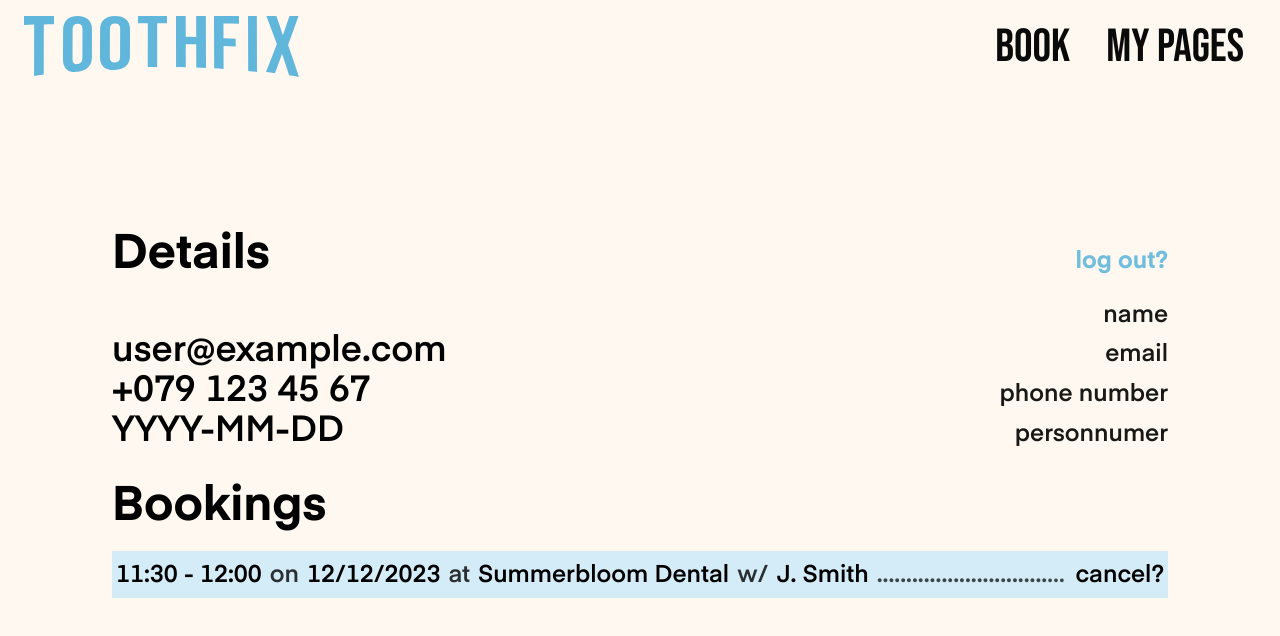
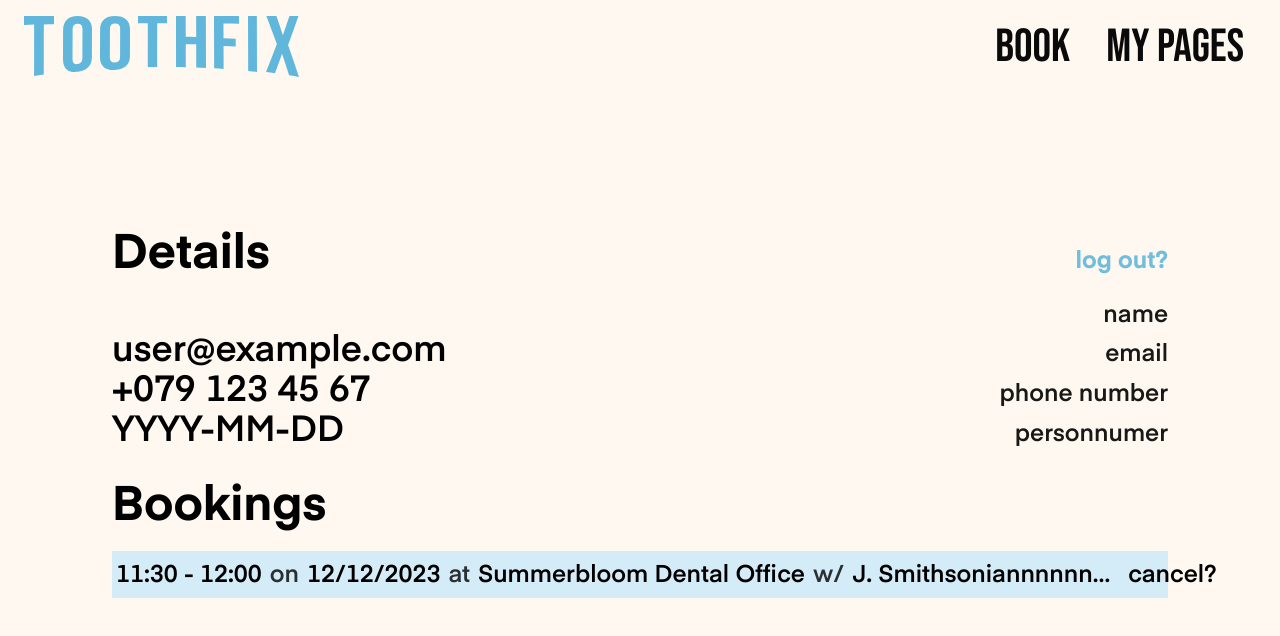
Before and after one commit to Flam30/Toothfix-Patient-Interface, a Next.js app in the folder patient-interface/: page /profile in a window 1280 px wide. Shown: the top 636 px of the page. Built offline with nearby package versions, Linux system fonts and the light colour scheme; no server answers; the database is empty; sample sign-in values are in the browser's storage; a web font is replaced by a local one.

Commit message:
#15 Improve booking display with truncating

```diff
--- a/patient-interface/src/app/profile/page.tsx
+++ b/patient-interface/src/app/profile/page.tsx
@@ -49,16 +49,20 @@ export default function Profile() {
           <div className="flex flex-row flex-nowrap items-center justify-between px-1 w-full h-[47px] bg-[#d4ecf7] font-eina font-semibold text:xl lg:text-2xl">
             <div className="flex flex-row flex-nowrap shrink-0">
               {"11:30 - 12:00"}
-              <span className="mx-2 opacity-80">on</span>
+              <span className="mx-1 lg:mx-2 opacity-80">on</span>
               {"12/12/2023"}
-              <span className="mx-2 opacity-80">at</span>
-              {"Summerbloom Dental"}
-              <span className="mx-2 opacity-80">w/</span>
-              {"J. Smith"}
+              <span className="mx-1 lg:mx-2 opacity-80">at</span>
+              <p className="truncate text-ellipsis max-w-[210px] lg:max-w-[340px]">
+                {"Summerbloom Dental Office"}
+              </p>
+              <span className="mx-1 lg:mx-2 opacity-80">w/</span>
+              <p className="truncate text-ellipsis max-w-[113px] lg:max-w-[260px]">
+                {"J. Smithsoniannnnnnnnnnnn"}
+              </p>
             </div>
-            <div className="font-eina font-semibold mx-2 opacity-70 truncate">
+            <div className="mx-1 lg:mx-2 font-eina font-semibold opacity-70 truncate">
               {
-                "........................................................................................................................................."
+                "........................................................................................................................................"
               }
             </div>
             <div>
```
